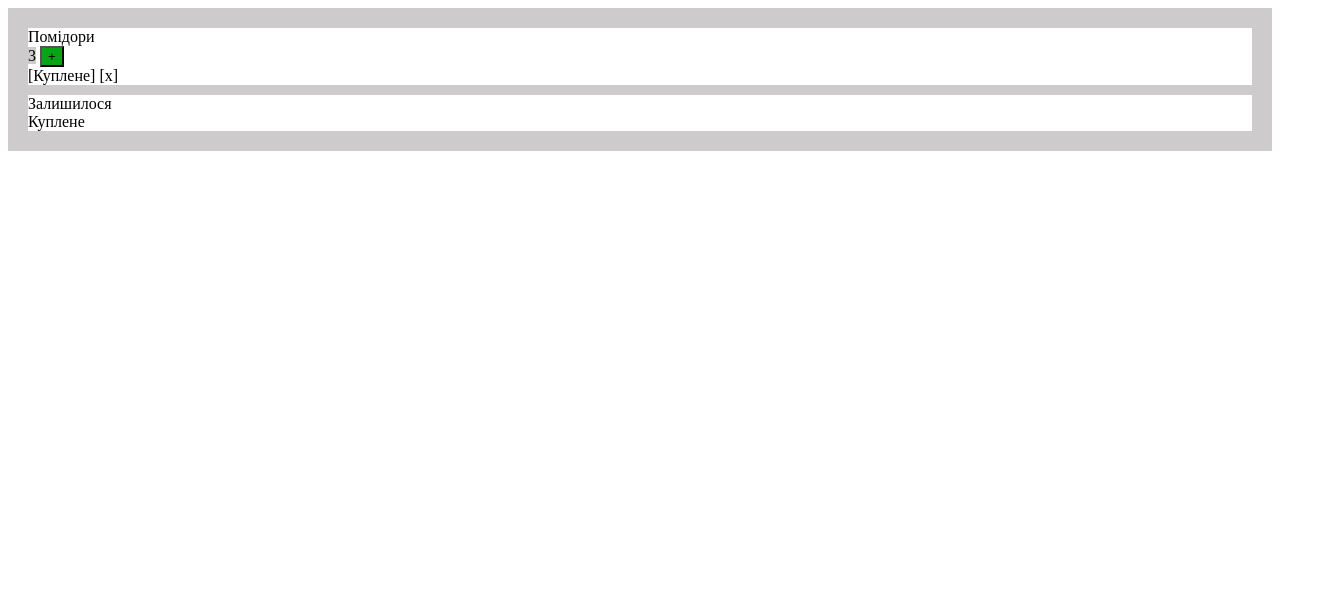
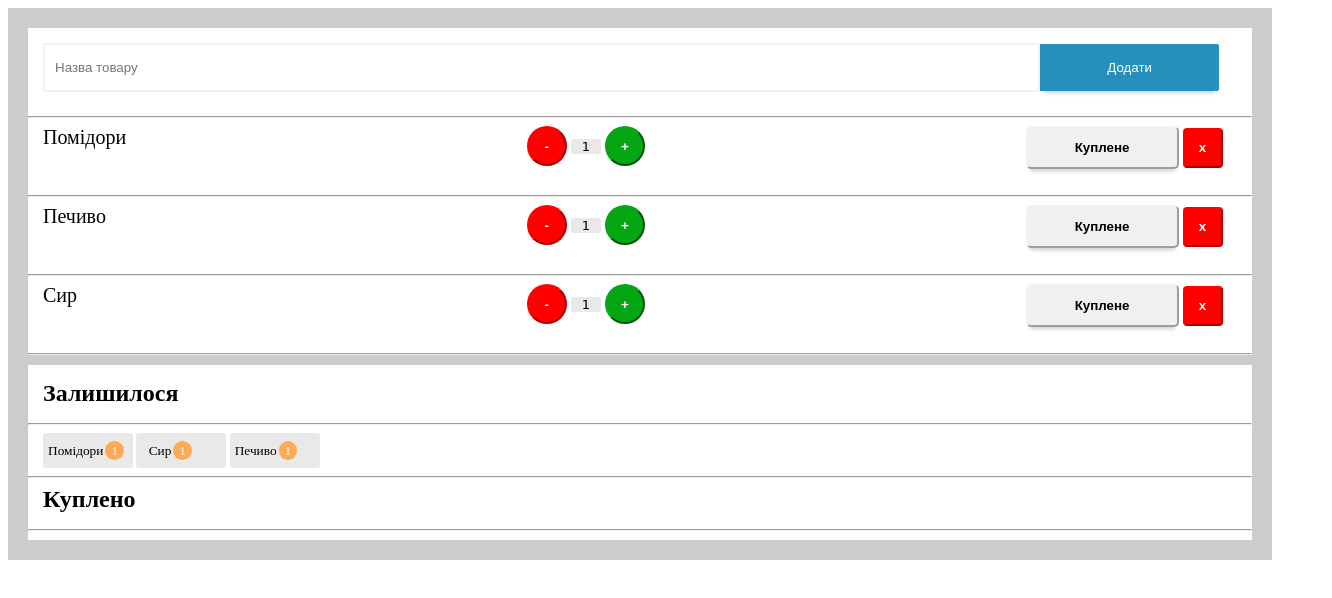
Before and after one commit to lizolla/Lab1, a plain HTML site: page index.html in a window 1280 px wide. Shown: the whole page, 1332 px wide, since content can reach past the window. Drawn offline with Linux system fonts and the light colour scheme.

Commit message:
Initial commit

```diff
--- a/index.html
+++ b/index.html
@@ -9,23 +9,91 @@
 </head>
 <body>
 <div class="bl-background">
+
+
+
+
     <div class="bl-list">
+
+    <div class="placeholder">
+    <input type="txt"name="Назва товару"placeholder="Назва товару">
+    <button class="dodaty" >
+    Додати
+    </button>
+    </div>
+    <hr>
+
         <div class="bl-row">
             <div class="bl-product">
                 Помідори
             </div>
             <div class="bl-count">
-                <span class="bl-label">3</span>
+              <button class="bl-minus">-</button>
+                <span class="bl-label">1</span>
                 <button class="bl-plus">+</button>
             </div>
             <div class="bl-buttons">
-                [Куплене] [x]
+              <button class="kuplene">Куплене</button>
+                <button class="xButton">x</button>
+
             </div>
         </div>
+        <hr>
+
+
+
+         <div class="bl-row">
+            <div class="bl-product">
+                Печиво
+            </div>
+            <div class="bl-count">
+              <button class="bl-minus">-</button>
+                <span class="bl-label">1</span>
+                <button class="bl-plus">+</button>
+            </div>
+            <div class="bl-buttons">
+              <button class="kuplene">Куплене</button>
+                <button class="xButton">x</button>
+
+            </div>
+        </div>
+        <hr>
+
+
+
+         <div class="bl-row">
+            <div class="bl-product">
+                Сир
+            </div>
+            <div class="bl-count">
+              <button class="bl-minus">-</button>
+                <span class="bl-label">1</span>
+                <button class="bl-plus">+</button>
+            </div>
+            <div class="bl-buttons">
+              <button class="kuplene">Куплене</button>
+                <button class="xButton">x</button>
+
+            </div>
+        </div>
+        <hr>
+
+
+
+
     </div>
     <div class="bl-bought">
         <div class="bl-title">Залишилося</div>
-        <div class="bl-title">Куплене</div>
+        <hr>
+        <div class="products">
+        <div class="bl-tomato">Помідори<span class="counter-bought">1</span></div>
+                <div class="bl-cookie">Сир<span class="counter-bought">1</span></div>
+                <div class="bl-cheese">Печиво<span class="counter-bought">1</span></div>
+
+        </div>
+        <hr>
+        <div class="b2-title">Куплено</div>
+        <hr>
     </div>
 </div>
 
--- a/main.css
+++ b/main.css
@@ -5,17 +5,194 @@
 
 .bl-list {
     background: white;
+    /* float: left; */
     margin-bottom: 10px;
+
 }
-
 .bl-bought {
     background: white;
+    height:175px;
+
+}
+.placeholder{
+  padding: 15px;
+  font-size: 0;
+  height: 50px;
+}
+.placeholder input{
+  width: 81.5%;
+  height: 90%;
+  padding: 10px;
+  padding-bottom: 0px;
+  padding-top: 0px;
+  border-color: #F2F2F2;
+  border-style: solid;
+  border-radius: 2px;
+
+}
+.dodaty{
+  background-color: #2690BD;
+  color: #fff;
+  border:none;
+  cursor: pointer;
+  width: 15%;
+  height: 95%;
+  border-top-right-radius: 2px;
+  border-bottom-right-radius: 2px;
+  box-shadow: 0 6px 4px -4px rgba(0, 0, 0, .2);
 }
 
 /*Кнопки*/
 .bl-label {
-    background: #cdcbcb;
+ display: inline-block;
+  width: 30px;
+    background: #E9E9E9;
+    border-radius: 10%;
+    font-family: cursive;
+  font-size:13px;
+ font-weight:500;
+    text-align: center;
+
 }
 .bl-plus {
-    background: #04a613;
+  width:3em;
+  height:3em;
+  background: #04a613;
+  border-radius:50%;
+  color:white;
+  font-weight:600;
+  border-color:#04a613;
 }
+.bl-minus {
+  width:3em;
+  height:3em;
+  background: red;
+  border-radius:50%;
+  color:white;
+  font-weight:600;
+  border-color:red;
+}
+
+.bl-buttons{
+  margin-right: -6.5%;
+}
+.kuplene{
+  width:50%;
+  height:43px;
+  background:#f0f0f0;
+  border-radius:5px;
+  border-color:#F2F2F2;
+  font-weight:600;
+  box-shadow: 0 6px 4px -4px rgba(0, 0, 0, .2);
+}
+.xButton{
+  width:40px;
+  height:40px;
+  background:red;
+  border-radius:10%;
+  font-weight:600;
+  border-color:red;
+  color:white;
+}
+
+.bl-row{
+  height:25%;
+  position: relative;
+  display: block;
+  width: 100%;
+  box-sizing: border-box;
+  text-align: justify;
+  /* Свои стили */
+}
+  .bl-row:after{
+    position: relative;
+    display: inline-block;
+    width: 100%;
+    height: auto;
+    box-sizing: border-box;
+    vertical-align: top;
+    content: '';
+
+  }
+  .bl-row>div{
+    position: relative;
+    display: inline-block;
+    width: 25%;
+    height: 25%;
+    box-sizing: border-box;
+    vertical-align: top;
+
+  }
+
+  .bl-product{
+  padding-left:15px;
+  font-size:15pt;
+}
+
+  .bl-title{
+    padding-left:15px;
+    padding-top:15px;
+    font-weight:700;
+    height:35px;
+    font-size:18pt;
+
+  }
+
+  .b2-title{
+    padding-left:15px;
+    font-weight:700;
+    height:35px;
+    font-size:18pt;
+  }
+ .bl-tomato{
+        display: inline-block;
+        width: 60px;
+        height:25px;
+        background: #E9E9E9;
+        border-radius: 3px;
+        font-size: 10pt;
+        text-align: center;
+        padding-right:25px;
+        padding-left:5px;
+         padding-top:10px;
+ }
+
+  .bl-cookie{
+        display: inline-block;
+        width: 60px;
+        height:25px;
+        background: #E9E9E9;
+        border-radius: 3px;
+        font-size: 10pt;
+        text-align: center;
+        padding-right:25px;
+        padding-left:5px;
+         padding-top:10px;
+ }
+
+  .bl-cheese{
+        display: inline-block;
+        width: 60px;
+        height:25px;
+        background: #E9E9E9;
+        border-radius: 3px;
+        font-size: 10pt;
+        text-align: center;
+        padding-right:25px;
+        padding-left:5px;
+        padding-top:10px;
+ }
+      .counter-bought {
+        background-color: #ffaa52;
+        margin: 2px;
+        padding: 2px 6px 2px 6px;
+        color: #fff;
+        border-radius: 100%;
+      }
+
+      .products{
+        font-size:10pt;
+        height:35px;
+        padding-left:15px;
+
+}
```
